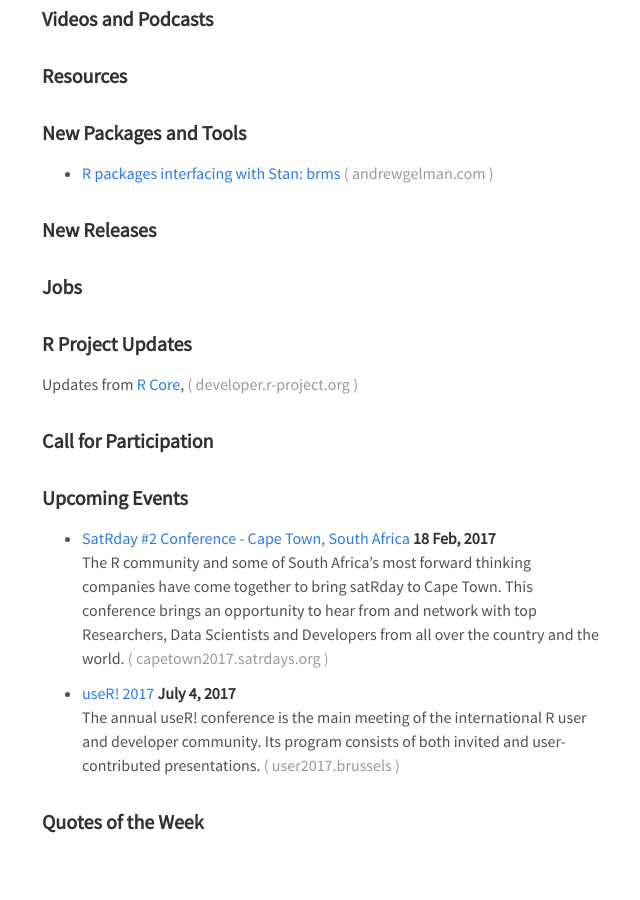
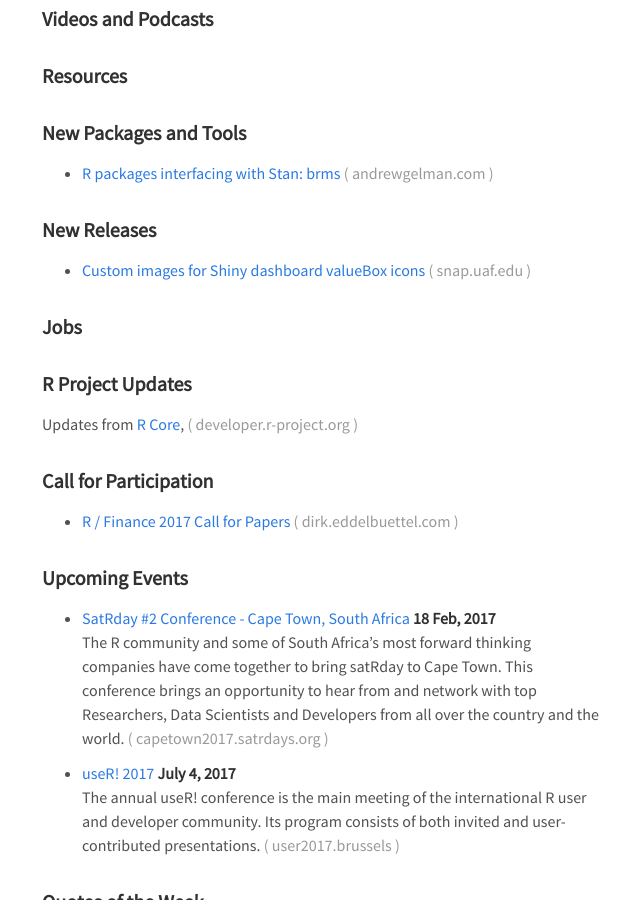
Before and after one commit to rweekly/rweekly.org, a Jekyll site: the page built from draft.md, in a window 1280 px wide and 900 px high, scrolled down 861 px. Shown: the whole window, without its empty margins (318-958 px from the left). Built offline with Jekyll 4.4.1, drawn with Linux system fonts in a browser that asks for light colours; comment, search, counter and statistics services are not loaded.

Commit message:
Update draft.md

```diff
--- a/draft.md
+++ b/draft.md
@@ -56,7 +56,7 @@
 
 ### New Releases
 
-
++ [Custom images for Shiny dashboard valueBox icons](https://blog.snap.uaf.edu/2017/01/11/custom-images-for-shiny-dashboard-valuebox-icons/ via @leonawicz)
 
 
 ### Jobs
@@ -73,7 +73,7 @@
 
 ### Call for Participation
 
-
++ [R / Finance 2017 Call for Papers](http://dirk.eddelbuettel.com/blog/2017/01/11/#r_finance_2017_cfp)
 
 ### Upcoming Events
 
```
